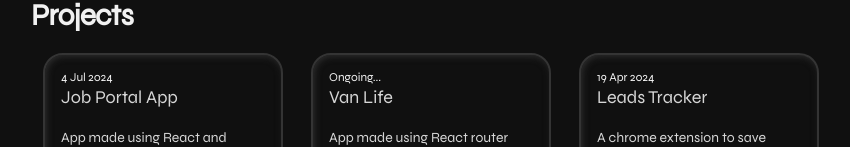
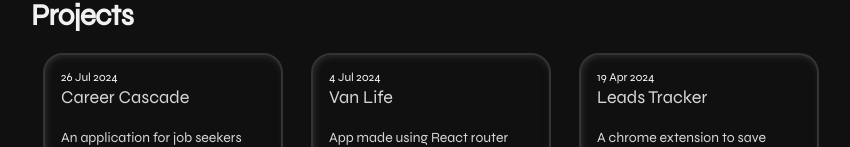
Before and after one commit to mohs-in/website_v3, a React (Vite) app: page / in a window 1280 px wide. Shown: the part 605-752 px from the top of the page, without its empty margins (209-1059 px from the left). Built offline with nearby package versions, Linux system fonts and the light colour scheme.

Commit message:
update project list

```diff
--- a/src/components/projects.js
+++ b/src/components/projects.js
@@ -2,14 +2,15 @@
 export default [
     {
         id:9,
-        date: '4 Jul 2024',
-        title: 'Job Portal App',
-        description: "App made using React and Spring Boot",
-        github: 'https://github.com/mohs-in/job-portal-app',
+        date: '26 Jul 2024',
+        title: 'Career Cascade',
+        description: "An application for job seekers made using Springboot, React, Postgres",
+        github: 'https://github.com/mohs-in/career-cascade',
+        demo: 'https://career-cascade.vercel.app/'
     },
     {
         id:8,
-        date: 'Ongoing...',
+        date: '4 Jul 2024',
         title: 'Van Life',
         description: "App made using React router",
         github: 'https://github.com/mohs-in/van-life',
```
